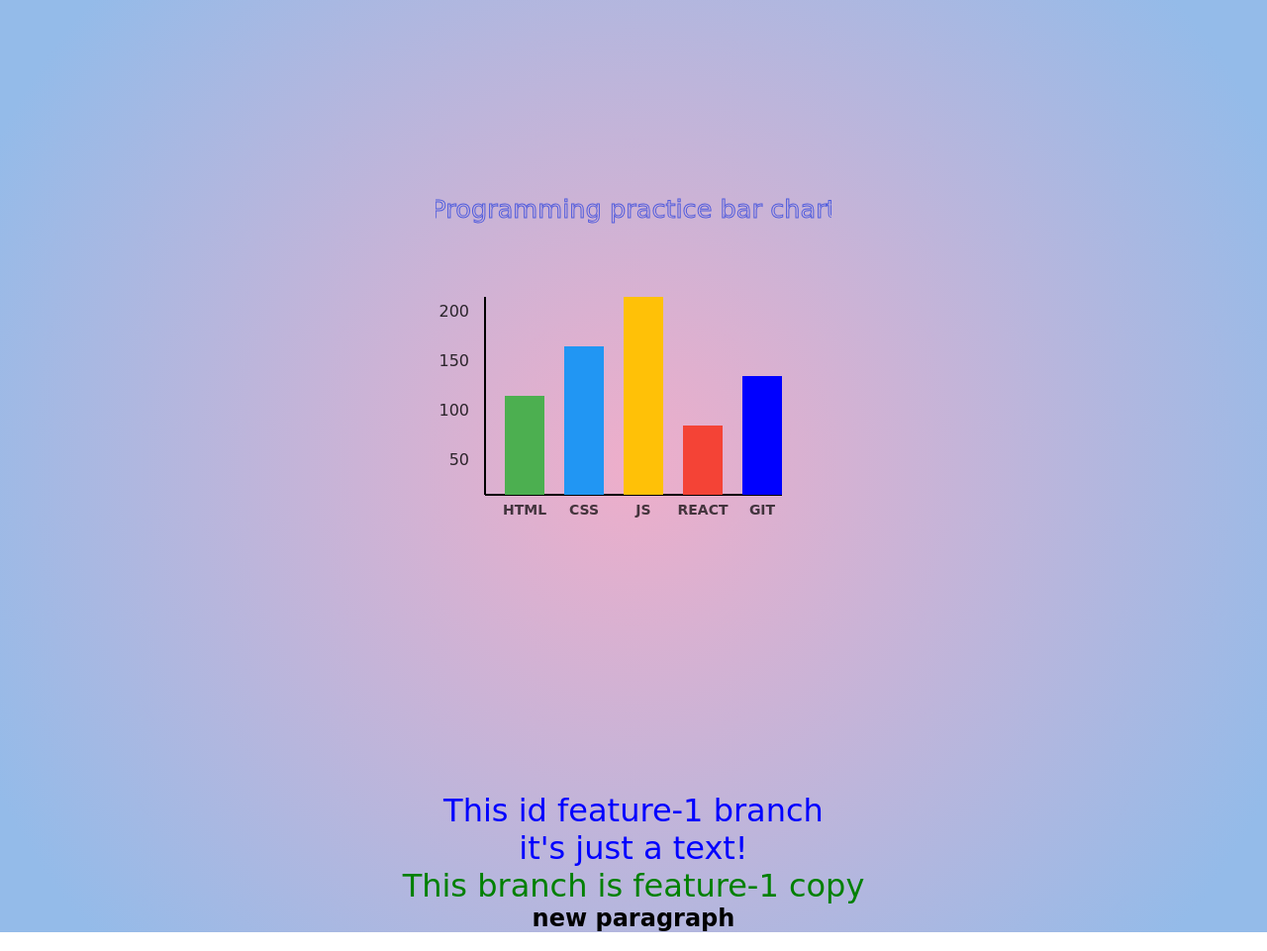
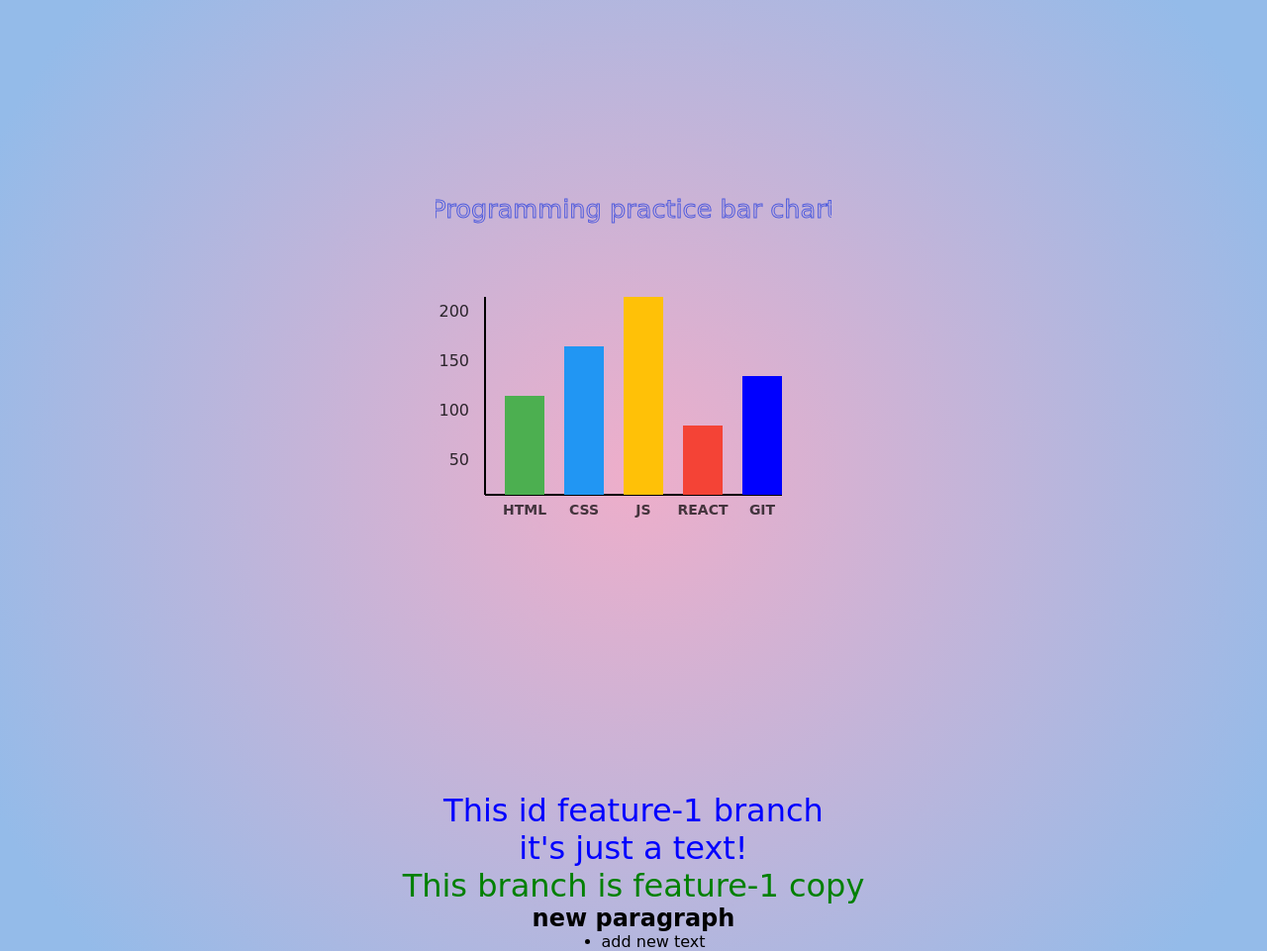
Before and after one commit to 01mehran/bar-chart, a plain HTML site: page index.html in a window 1280 px wide. Shown: the whole page at 99% size. Drawn offline with Linux system fonts and the light colour scheme.

Commit message:
new feature add

```diff
--- a/index.html
+++ b/index.html
@@ -70,5 +70,9 @@
 
       <h2>new paragraph</h2>
     </div>
+    <!-- feature -->
+     <ul>
+      <li>add new text</li>
+     </ul>
   </body>
 </html>
```
